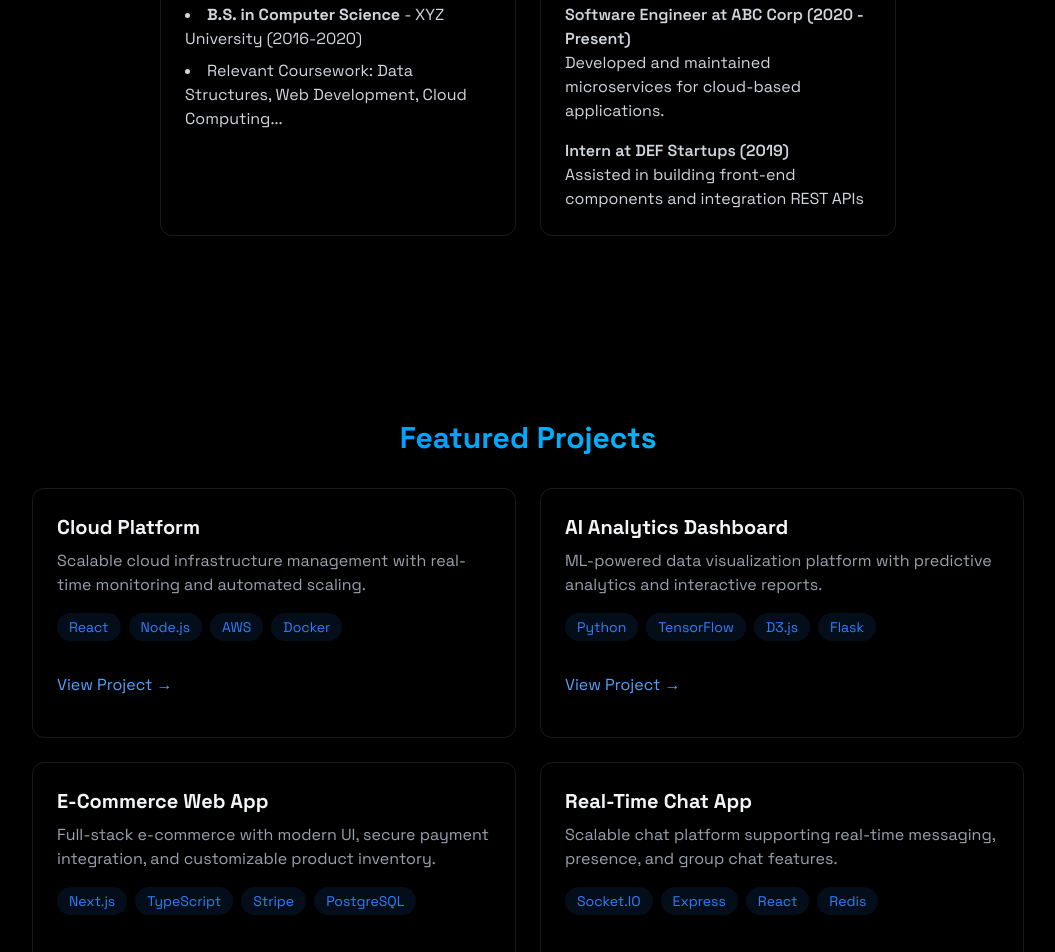
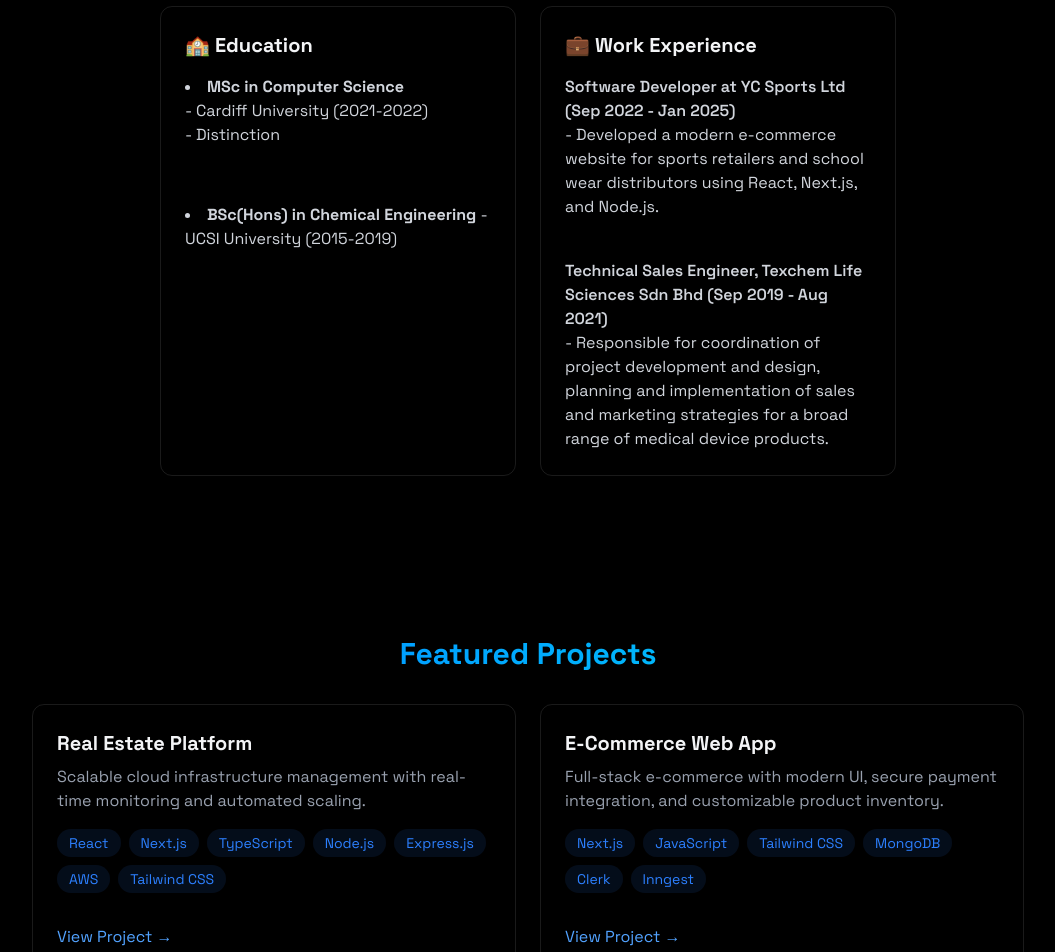
Before and after one commit to KPTeoh/react-portfolio, a React (Vite) app: page / in a window 1280 px wide. Shown: the part 1340-2292 px from the top of the page, without its empty margins (112-1167 px from the left). Built offline with nearby package versions, Linux system fonts and the light colour scheme; the HTML template or start-up script is replaced by a standard one.

Commit message:
add .env and implement with email.js

```diff
--- a/src/components/section/About.jsx
+++ b/src/components/section/About.jsx
@@ -3,13 +3,18 @@ import { RevealOnScroll } from "../RevealOnScroll";
 export const About = () => {
   const frontendSkills = [
     "React",
+    "JavaScript",
     "TypeScript",
     "TailwindCSS",
+    "Shadcn",
+    "Redux",
+    "React Hook Form",
+    "Framer Motion",
     "HTML",
     "CSS"
   ];
 
-  const backendSkills = ["Node.js", "Python", "AWS", "MongoDB", "GraphQL"];
+  const backendSkills = ["Node.js", "Express.js", "Python", "AWS", "PostgresQL","MongoDB", "GraphQL"];
 
   return (
     <section
@@ -69,12 +74,15 @@ export const About = () => {
               <h3 className="text-xl font-bold mb-4"> 🏫 Education </h3>
               <ul className="list-disc list-inside text-gray-300 space-y-2">
                 <li>
-                  <strong> B.S. in Computer Science </strong> - XYZ University
-                  (2016-2020)
-                </li>
+                  <strong> MSc in Computer Science </strong><br />
+                  - Cardiff University (2021-2022)<br />
+                  - Distinction <br />
+                  </li>
+                <br />
+                <br />
                 <li>
-                  Relevant Coursework: Data Structures, Web Development, Cloud
-                  Computing...
+                  <strong> BSc(Hons) in Chemical Engineering </strong> - UCSI University
+                  (2015-2019)
                 </li>
               </ul>
             </div>
@@ -84,22 +92,21 @@ export const About = () => {
                 <div>
                   <h4 className="font-semibold">
                     {" "}
-                    Software Engineer at ABC Corp (2020 - Present){" "}
+                    Software Developer at YC Sports Ltd (Sep 2022 - Jan 2025){" "}
                   </h4>
                   <p>
-                    Developed and maintained microservices for cloud-based
-                    applications.
+                  - Developed a modern e-commerce website for sports retailers and school wear distributors using React, Next.js, and Node.js.
                   </p>
                 </div>
+                <br />
 
                 <div>
                   <h4 className="font-semibold">
                     {" "}
-                    Intern at DEF Startups (2019){" "}
+                    Technical Sales Engineer, Texchem Life Sciences Sdn Bhd (Sep 2019 - Aug 2021){" "}
                   </h4>
                   <p>
-                    Assisted in building front-end components and integration
-                    REST APIs
+                  - Responsible for coordination of project development and design, planning and implementation of sales and marketing strategies for a broad range of medical device products.
                   </p>
                 </div>
               </div>
--- a/src/components/section/Projects.jsx
+++ b/src/components/section/Projects.jsx
@@ -14,13 +14,13 @@ export const Projects = () => {
           </h2>
           <div className="grid grid-cols-1 md:grid-cols-2 gap-6">
             <div className="p-6 rounded-xl border border-white/10 hover:-translate-y-1 hover:border-blue-500/30 hover:shadow-[0_2px_8px_rgba(59,130,246,0.2)] transition">
-              <h3 className="text-xl font-bold mb-2"> Cloud Platform</h3>
+              <h3 className="text-xl font-bold mb-2"> Real Estate Platform</h3>
               <p className="text-gray-400 mb-4">
                 Scalable cloud infrastructure management with real-time
                 monitoring and automated scaling.
               </p>
               <div className="flex flex-wrap gap-2 mb-4">
-                {["React", "Node.js", "AWS", "Docker"].map((tech, key) => (
+                {[ "React", "Next.js", "TypeScript","Node.js", "Express.js", "AWS", "Tailwind CSS"].map((tech, key) => (
                   <span
                     key={key}
                     className="bg-blue-500/10 text-blue-500 py-1 px-3 rounded-full text-sm hover:bg-blue-500/20
@@ -32,44 +32,6 @@ export const Projects = () => {
                 ))}
               </div>
 
-              <div className="flex justify-between items-center">
-                <a
-                  href="#"
-                  className="text-blue-400 hover:text-blue-300 transition-colors my-4"
-                >
-                  View Project →
-                </a>
-              </div>
-            </div>
-            <div
-              className="
-              glass p-6 rounded-xl border border-white/10
-              hover:-translate-y-1 hover:border-blue-500/30
-              hover:shadow-[0_4px_20px_rgba(59,130,246,0.1)]
-              transition-all
-            "
-            >
-              <h3 className="text-xl font-bold mb-2">AI Analytics Dashboard</h3>
-              <p className="text-gray-400 mb-4">
-                ML-powered data visualization platform with predictive analytics
-                and interactive reports.
-              </p>
-              <div className="flex flex-wrap gap-2 mb-4">
-                {["Python", "TensorFlow", "D3.js", "Flask"].map((tech, key) => (
-                  <span
-                    key={key}
-                    className="
-                      bg-blue-500/10 text-blue-500 py-1 px-3
-                      rounded-full text-sm
-                      transition
-                      hover:bg-blue-500/20 hover:-translate-y-0.5
-                      hover:shadow-[0_2px_8px_rgba(59,130,246,0.2)]
-                    "
-                  >
-                    {tech}
-                  </span>
-                ))}
-              </div>
               <div className="flex justify-between items-center">
                 <a
                   href="#"
@@ -94,7 +56,7 @@ export const Projects = () => {
                 integration, and customizable product inventory.
               </p>
               <div className="flex flex-wrap gap-2 mb-4">
-                {["Next.js", "TypeScript", "Stripe", "PostgreSQL"].map(
+                {["Next.js", "JavaScript", "Tailwind CSS", "MongoDB", "Clerk", "Inngest"].map(
                   (tech) => (
                     <span
                       key={tech}
@@ -129,13 +91,12 @@ export const Projects = () => {
               transition-all
             "
             >
-              <h3 className="text-xl font-bold mb-2">Real-Time Chat App</h3>
+              <h3 className="text-xl font-bold mb-2">React Movie App</h3>
               <p className="text-gray-400 mb-4">
-                Scalable chat platform supporting real-time messaging, presence,
-                and group chat features.
+              Built with React.js for the user interface, Appwrite for the Trending Movies Algorithm, and styled with TailwindCSS
               </p>
               <div className="flex flex-wrap gap-2 mb-4">
-                {["Socket.IO", "Express", "React", "Redis"].map((tech, key) => (
+                {["React", "Tailwind CSS", "Appwrite"].map((tech, key) => (
                   <span
                     key={key}
                     className="
@@ -150,7 +111,7 @@ export const Projects = () => {
                   </span>
                 ))}
               </div>
-              <div className="flex justify-between items-center ">
+              <div className="flex justify-between items-center">
                 <a
                   href="#"
                   className="text-blue-400 hover:text-blue-300 transition-colors my-4"
```
Also changed, not shown: 1 other file (tests, documents, lock files or other folders).
